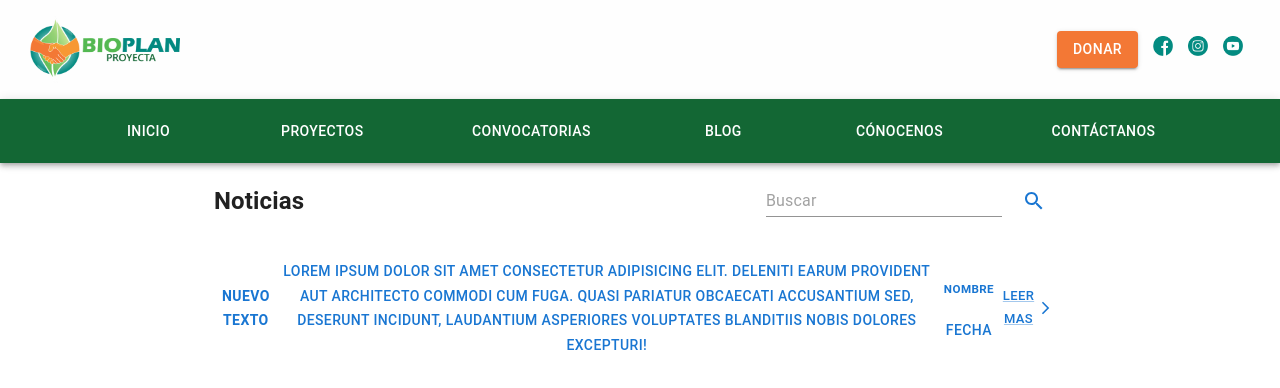
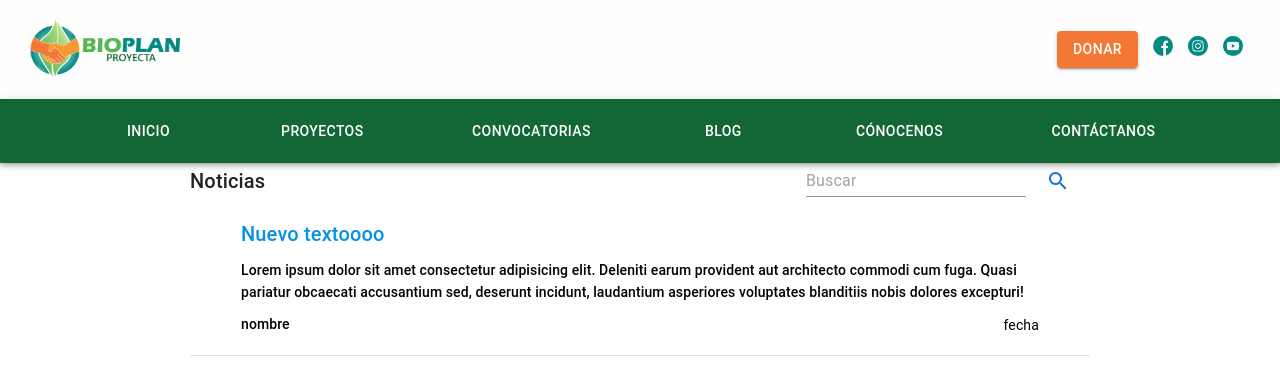
Before and after one commit to kmanuelDC/bioplan-react, a React (Create React App) app: page /Blog in a window 1280 px wide. Shown: the top 388 px of the page. Built offline with nearby package versions, Linux system fonts and the light colour scheme.

Commit message:
se añadio el blog

```diff
--- a/src/components/componentBlog/ComponentBlog.jsx
+++ b/src/components/componentBlog/ComponentBlog.jsx
@@ -1,60 +1,49 @@
 import Box from "@mui/material/Box";
-import Container from "@mui/material/Container";
-import Input from "@mui/material/Input";
-import SearchIcon from "@mui/icons-material/Search";
-import { Button } from "@mui/material";
 import Link from "@mui/material/Link";
-import ArrowForwardIosIcon from "@mui/icons-material/ArrowForwardIos";
+import { Typography } from "@mui/material";
+import "./componentBlog.css";
 
 const ComponentBlog = () => {
   return (
     <>
-      <Container maxWidth="md">
-        <Box display="flex" justifyContent="space-between" alignItems="center">
-          <h2>Noticias</h2>
-          <Box
-            display="flex"
-            alignContent="center"
-            alignItems="center"
-            width="300px"
+      <Link
+        className="Component-Blog"
+        underline="none"
+        component={Box}
+        color=""
+      >
+        <Box>
+          <Typography variant="h6" color="#0791e6">
+            Nuevo textoooo
+          </Typography>
+          <Typography
+            variant="subtitle2"
+            color="initial"
+            sx={{ marginTop: "10px" }}
           >
-            <Input fullWidth placeholder="Buscar" />
-            <Button>
-              <SearchIcon />
-            </Button>
-          </Box>
-        </Box>
-        <Box component={Button}>
-          <h4>Nuevo texto</h4>
-          <p>
             Lorem ipsum dolor sit amet consectetur adipisicing elit. Deleniti
             earum provident aut architecto commodi cum fuga. Quasi pariatur
             obcaecati accusantium sed, deserunt incidunt, laudantium asperiores
             voluptates blanditiis nobis dolores excepturi!
-          </p>
-          <Box
-            display="flex"
-            justifyContent="space-between"
-            alignItems="center"
-          >
-            <Box>
-              <h5>nombre</h5>
-              <p>fecha</p>
-            </Box>
-            <Box>
-              <Button size="small">
-                <Link sx={{ display: "flex", alignItems: "center" }}>
-                  <p>Leer mas</p>
-                  <ArrowForwardIosIcon
-                    fontSize="small"
-                    sx={{ width: "15px" }}
-                  />
-                </Link>
-              </Button>
-            </Box>
+          </Typography>
+          <Box className="Component-Blog-NF">
+            <Typography
+              variant="subtitle2"
+              color="initial"
+              className="Component-Blog-N"
+            >
+              nombre
+            </Typography>
+            <Typography
+              variant="body2"
+              color="initial"
+              className="Component-Blog-F"
+            >
+              fecha
+            </Typography>
           </Box>
         </Box>
-      </Container>
+      </Link>
     </>
   );
 };
--- /dev/null
+++ b/src/components/componentBlog/componentBlog.css
@@ -0,0 +1,36 @@
+.Component-Blog {
+  padding: 18px 50px;
+  border: 1px solid transparent;
+  border-radius: 5px;
+}
+.Component-Blog .Component-Blog-NF {
+  display: flex;
+  justify-content: space-between;
+  align-items: center;
+  margin-top: 10px;
+}
+
+.Component-Blog:hover {
+  cursor: pointer;
+  animation-name: borderBlog;
+  animation-duration: 0.5s;
+  border: 1px solid var(--green-color-second);
+}
+
+@media screen and (max-width: 662px) {
+  .Component-Blog {
+    padding: 10px 20px;
+  }
+}
+
+@keyframes borderBlog {
+  0% {
+    border: 1px solid var(--green-color-third);
+  }
+  50% {
+    border: 1px solid var(--orange-color);
+  }
+  100% {
+    border: 1px solid var(--green-color-first);
+  }
+}
--- /dev/null
+++ b/src/components/componentReadMore/ComponentReadMore.jsx
@@ -0,0 +1,20 @@
+import ArrowForwardIosIcon from "@mui/icons-material/ArrowForwardIos";
+import { Box, Button, Link } from "@mui/material";
+
+
+const ComponentReadMore = () => {
+  return (
+    <>
+      <Box>
+        <Button size="small">
+          <Link sx={{ display: "flex", alignItems: "center" }}>
+            <p>Leer mas</p>
+            <ArrowForwardIosIcon fontSize="small" sx={{ width: "15px" }} />
+          </Link>
+        </Button>
+      </Box>
+    </>
+  );
+};
+
+export default ComponentReadMore;
--- /dev/null
+++ b/src/components/componentReadMore/index.js
@@ -0,0 +1 @@
+export { default as ComponentReadMore } from "./ComponentReadMore";
--- a/src/components/index.js
+++ b/src/components/index.js
@@ -2,3 +2,4 @@ export { CardContainer } from "./cardContainer";
 export { Layout } from "./layout";
 export { IndividualCard } from "./individualCard";
 export { ComponentBlog } from "./componentBlog";
+export { ComponentReadMore } from "./componentReadMore";
--- a/src/pages/blog/Blog.jsx
+++ b/src/pages/blog/Blog.jsx
@@ -1,9 +1,40 @@
 import { ComponentBlog } from "../../components/componentBlog";
+import Box from "@mui/material/Box";
+import Container from "@mui/material/Container";
+import Input from "@mui/material/Input";
+import SearchIcon from "@mui/icons-material/Search";
+import { Button, Divider, Typography } from "@mui/material";
+import "./blog.css";
 
 export const Blog = () => {
   return (
     <>
-      <ComponentBlog/>
+      <Box display="flex" justifyContent="center" width="100%">
+        <Box maxWidth="md" display="flex" justifyContent="center" flexDirection="column">
+          <Box className="Container_component-Blog-Header">
+            <Typography variant="h6" sx={{  }}>
+              Noticias
+            </Typography>
+            <Box
+              display="flex"
+              alignContent="space-between"
+              alignItems="center"
+              className="container_search"
+            >
+              <Input
+                fullWidth
+                placeholder="Buscar"
+                className="container_search-input"
+              />
+              <Button>
+                <SearchIcon className="container_search-search" />
+              </Button>
+            </Box>
+          </Box>
+          <ComponentBlog />
+          <Divider />
+        </Box>
+      </Box>
     </>
   );
 };
--- /dev/null
+++ b/src/pages/blog/blog.css
@@ -0,0 +1,16 @@
+.Container_component-Blog-Header {
+  display: flex;
+  justify-content: space-between;
+  align-items: center;
+  flex-wrap: wrap;
+}
+
+@media screen and (max-width: 662px) {
+  .Container_component-Blog-Header {
+    justify-content: center;
+    background-color: antiquewhite;
+  }
+  .container-search .container_search-input {
+    flex-grow: 1;
+  }
+}
```
